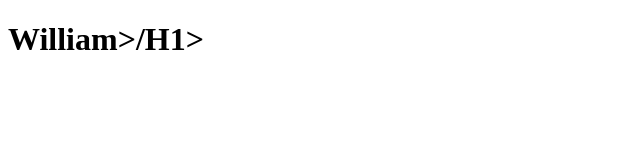
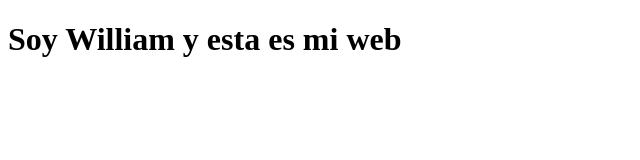
Before and after one commit to Williamtf2007/ejercicio1, a plain HTML site: page index.html in a window 1280 px wide. Shown: the whole page, without its empty margins (0-640 px from the left). Drawn offline with Linux system fonts and the light colour scheme.

Commit message:
Update index.html

```diff
--- a/index.html
+++ b/index.html
@@ -1,13 +1,6 @@
 <!DOCTYPE html>
-<html lang="en">
-<head>
-    <meta charset="UTF-8">
-    <meta http-equiv="X-UA-Compatible" content="IE=edge">
-    <meta name="viewport" content="width=device-width, initial-scale=1.0">
-    <title>Document</title>
-    <H1>William>/H1>
-</head>
-<body>
-
-</body>
+<html lang ="es">
+    <body>
+        <h1>Soy William y esta es mi web</h1>
+    </body>
 </html>
```
